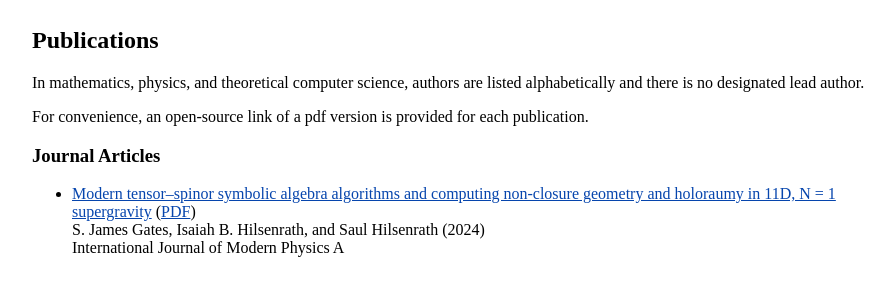
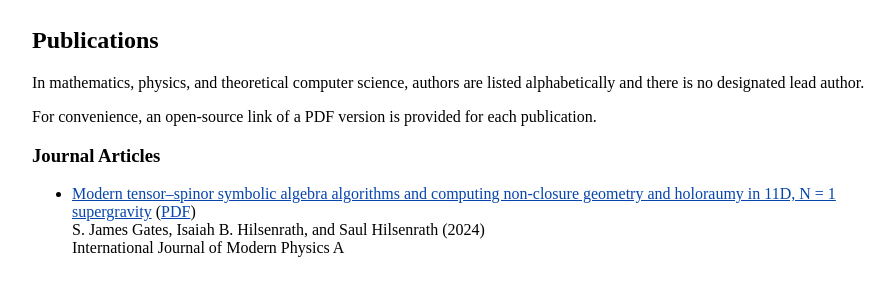
Before and after one commit to IsaiahBHilz/isaiahbhilz.github.io, a Jekyll site: the page built from publications.md, in a window 1280 px wide. Shown: the part 187-483 px from the top of the page, without its empty margins (183-1078 px from the left). Built offline with Jekyll 4.4.1, drawn with Linux system fonts in a browser that asks for light colours.

```diff
--- a/publications.md
+++ b/publications.md
@@ -7,7 +7,7 @@ title: Publications
 
 In mathematics, physics, and theoretical computer science, authors are listed alphabetically and there is no designated lead author.
 
-For convenience, an open-source link of a pdf version is provided for each publication.
+For convenience, an open-source link of a PDF version is provided for each publication.
 
 ### **Journal Articles**
 
```
Also changed, not shown: index.md (+12 -1 lines), 2 other files.
